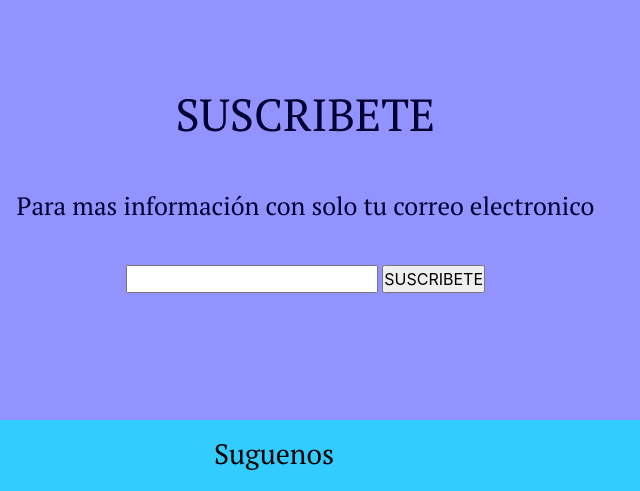
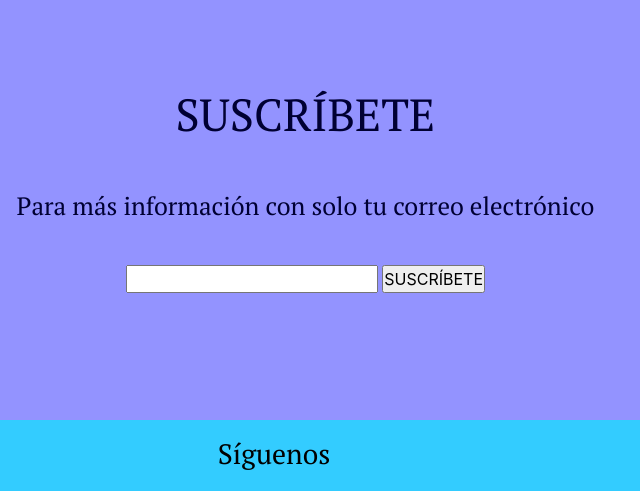
Before and after one commit to Teamnasa/Atencion-medica-a-distanciaa, a plain HTML site: page index.html in a window 1280 px wide. Shown: the part 2030-2521 px from the top of the page, 366-1006 px from the left. Drawn offline with nearby package versions, Linux system fonts and the light colour scheme.

Commit message:
Update index.html

```diff
--- a/index.html
+++ b/index.html
@@ -121,10 +121,10 @@
 		<section class="row " id="sub2">
 			<section class="center-align text-center">
 				<section class="col-md-12 center-align" id="texts">
-					<h3 id="sus">SUSCRIBETE</h3><br>
-					<p id="par">Para mas información con solo tu correo electronico</p><br>
+					<h3 id="sus">SUSCRÍBETE</h3><br>
+					<p id="par">Para más información con solo tu correo electrónico</p><br>
 					<input type="text" name="Registrate">
-					<input type="button" name="boton" value="SUSCRIBETE">
+					<input type="button" name="boton" value="SUSCRÍBETE">
 				</section>
 			</section>
 		</section>
@@ -132,7 +132,7 @@
 	<footer class="container-fluid" id="siguenos">
 		<section class="row">
 			<section class="col-md-12 text-center" id="sigu">
-				<h3>Suguenos</h3>
+				<h3>Síguenos</h3>
 				<section id="rs">
 					<a href="https://www.facebook.com/Atenci%C3%B3n-Medica-a-Distancia-AMD-112881733817232"><img src="img/Facebook-icon.png" alt="facebook" class="imgsocial"></a>
 					<a href="https://www.instagram.com/atencionmedicaadistancia/"><img src="img/Instagram-icon.png"  alt="instagram" class="imgsocial"></a>
```
